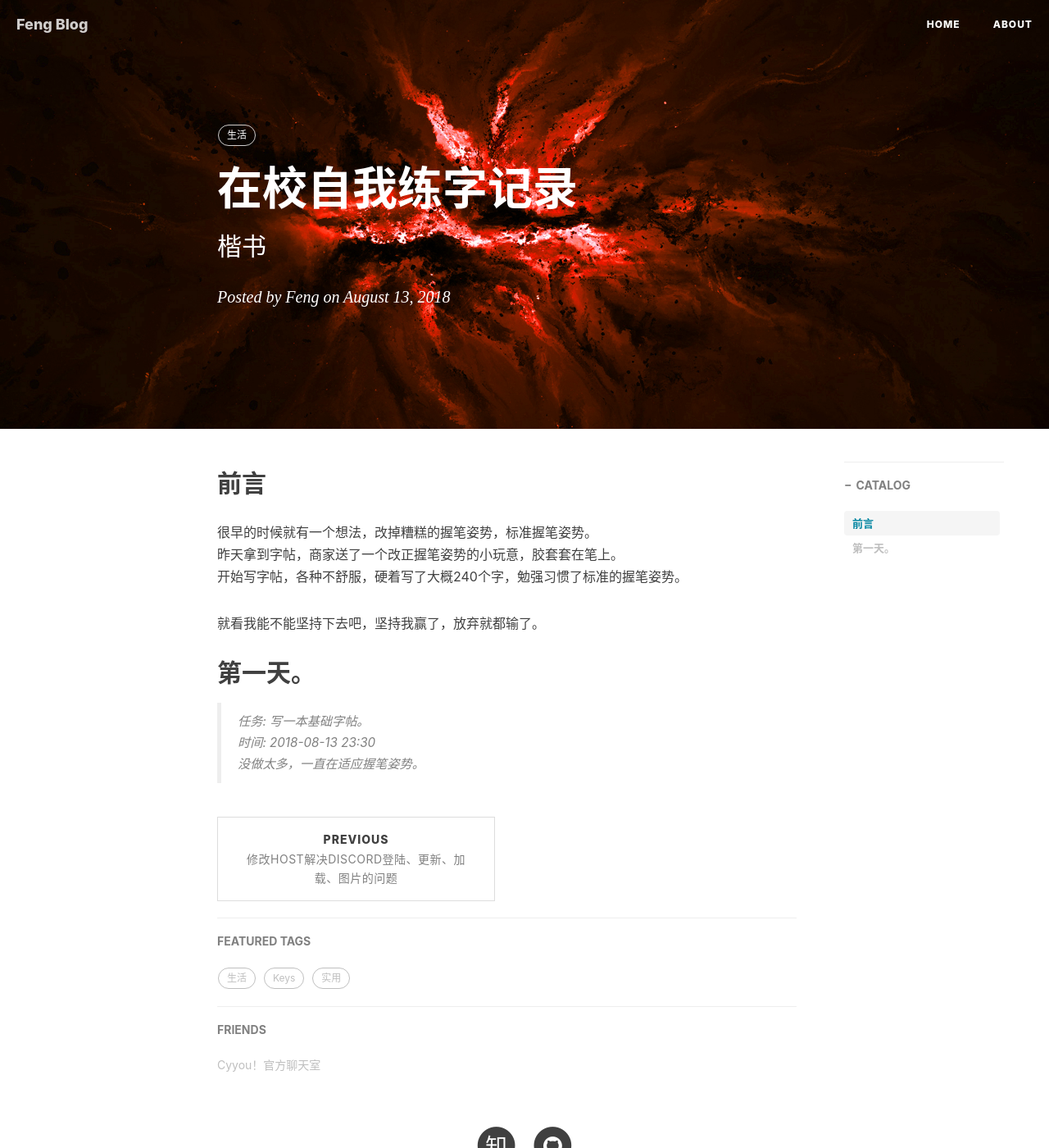
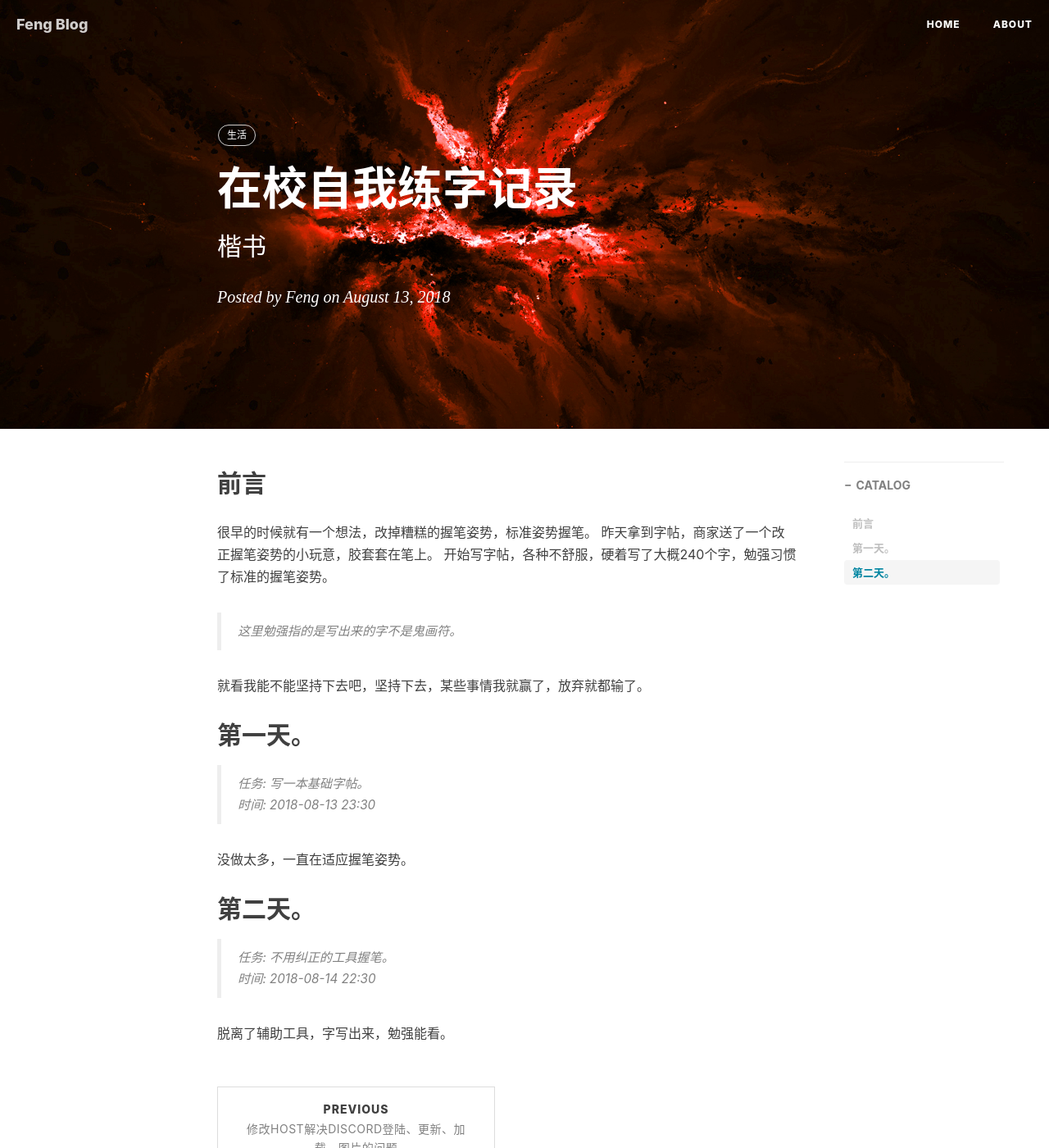
Before and after one commit to Feng0139/Feng0139.github.io, a Jekyll site: the page built from _posts/2018-08-13-在校自我练字记录-2018.md, in a window 1280 px wide and 1400 px high. Shown: the whole window at 82% size. Built offline with Jekyll 4.4.1, drawn with Linux system fonts in a browser that asks for light colours; nearby versions of some CDN libraries; comment, search, counter and statistics services are not loaded.

Commit message:
Update 2018-08-13-在校自我练字记录-2018.md

```diff
--- a/_posts/2018-08-13-在校自我练字记录-2018.md
+++ b/_posts/2018-08-13-在校自我练字记录-2018.md
@@ -13,13 +13,21 @@ tags:
 
 ## 前言
 
-很早的时候就有一个想法，改掉糟糕的握笔姿势，标准握笔姿势。
+很早的时候就有一个想法，改掉糟糕的握笔姿势，标准姿势握笔。
 昨天拿到字帖，商家送了一个改正握笔姿势的小玩意，胶套套在笔上。
 开始写字帖，各种不舒服，硬着写了大概240个字，勉强习惯了标准的握笔姿势。
+>这里勉强指的是写出来的字不是鬼画符。
 
-就看我能不能坚持下去吧，坚持我赢了，放弃就都输了。
+就看我能不能坚持下去吧，坚持下去，某些事情我就赢了，放弃就都输了。
 
 ## 第一天。
 >任务: 写一本基础字帖。
 >时间: 2018-08-13 23:30
+
 没做太多，一直在适应握笔姿势。
+
+## 第二天。
+>任务: 不用纠正的工具握笔。
+>时间: 2018-08-14 22:30
+
+脱离了辅助工具，字写出来，勉强能看。
```
